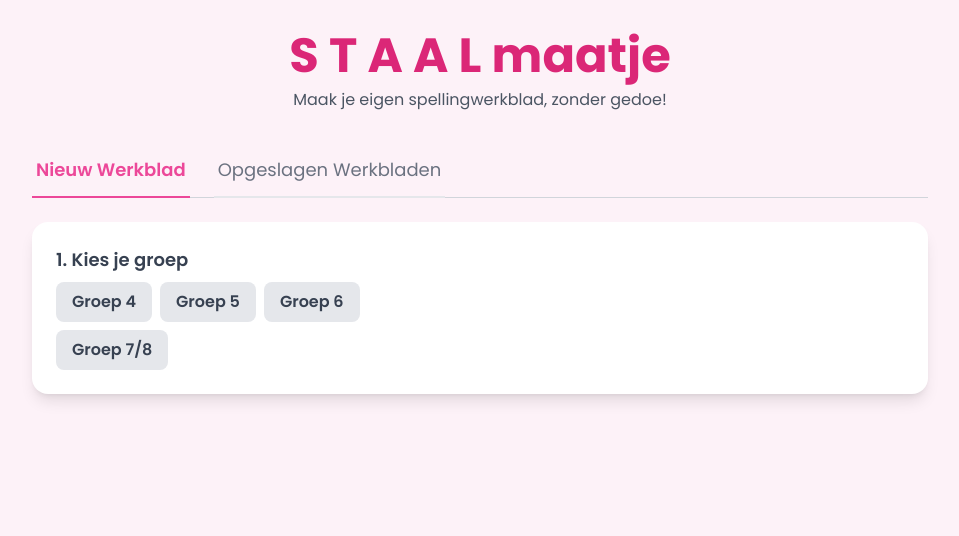
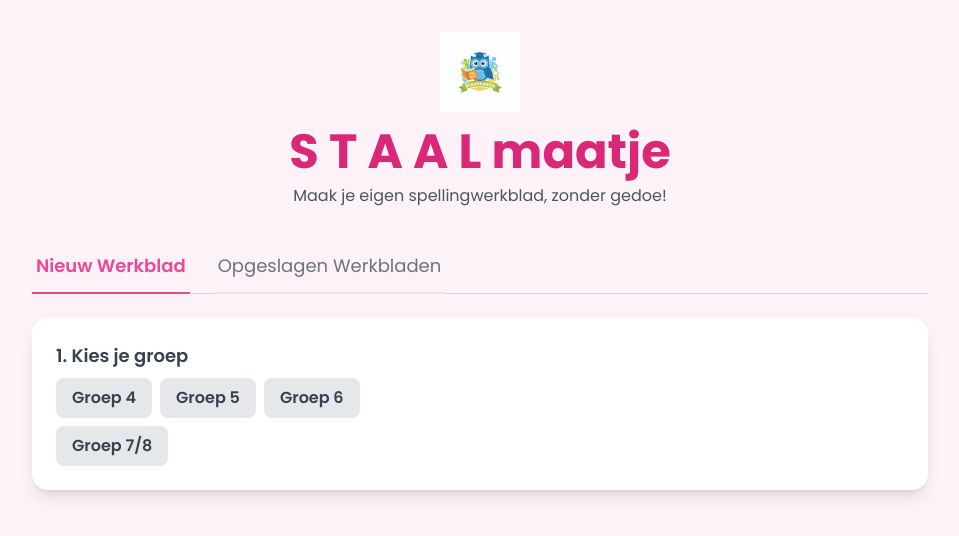
Before and after one commit to K4mmar/Staalmaatje, a website: page index.html in a window 1280 px wide. Shown: the whole page, without its empty margins (160-1119 px from the left). Drawn offline with nearby package versions, Linux system fonts and the light colour scheme.

Commit message:
Automatische update

```diff
--- a/index.html
+++ b/index.html
@@ -21,6 +21,9 @@
 
     <div id="app" class="container mx-auto p-4 md:p-8">
         <header class="text-center mb-8 no-print">
+            <!-- NIEUW: Logo toegevoegd -->
+            <img src="images/logo.png" alt="Staalmaatje Logo" class="mx-auto h-20 w-auto mb-4">
+            <!-- Einde Logo -->
             <h1 class="text-4xl md:text-5xl font-bold text-pink-600">S T A A L maatje</h1>
             <p class="text-gray-600 mt-2">Maak je eigen spellingwerkblad, zonder gedoe!</p>
         </header>
```
